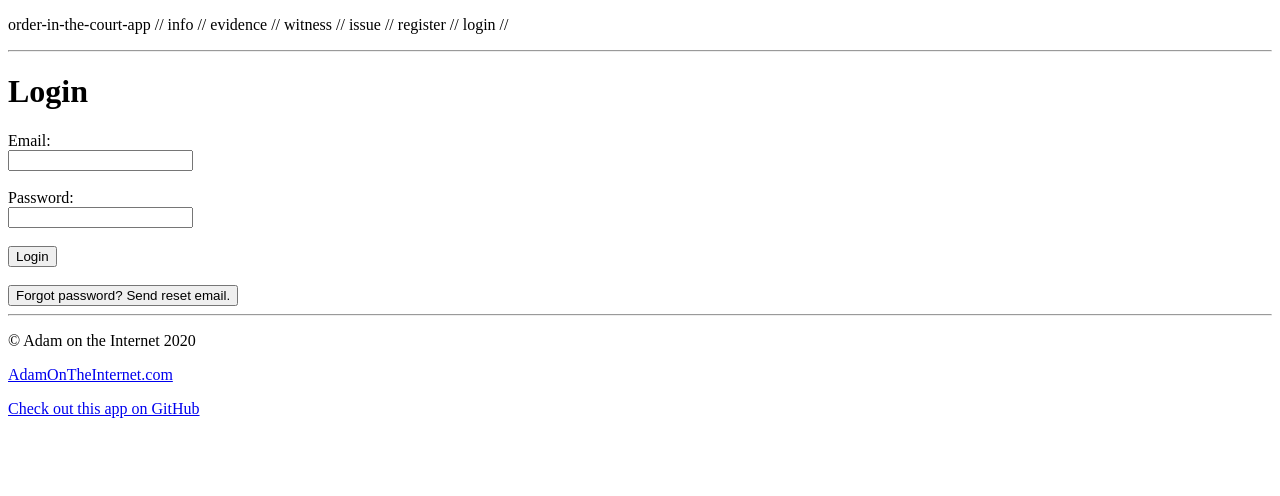
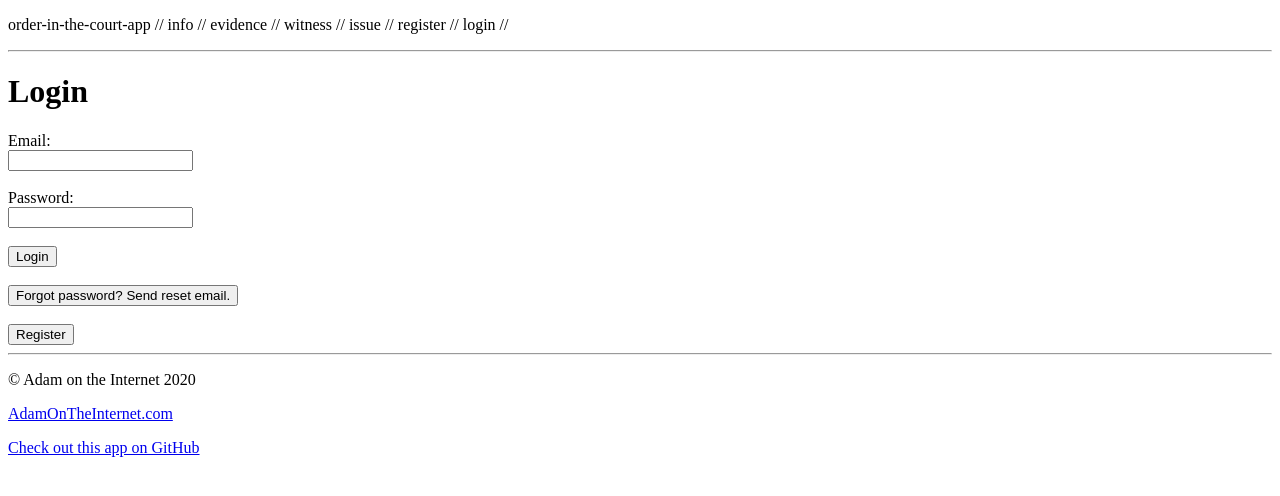
Before and after one commit to adam-on-the-internet/order-in-the-court-app, an Angular app: page /login in a window 1280 px wide. Shown: the top 496 px of the page. Built offline with nearby package versions, Linux system fonts and the light colour scheme.

Commit message:
register on login screen

```diff
--- a/src/app/components/login/login.component.html
+++ b/src/app/components/login/login.component.html
@@ -38,5 +38,10 @@
     <button (click)="resetPassword()">
       Forgot password? Send reset email.
     </button>
+    <br />
+    <br />
+    <button (click)="startRegister()">
+      Register
+    </button>
   </form>
 </div>
--- a/src/app/components/login/login.component.ts
+++ b/src/app/components/login/login.component.ts
@@ -59,6 +59,13 @@ export class LoginComponent {
     }
   }
 
+  public startRegister() {
+    const registerEmail = prompt("What email would you like to register?");
+    if (registerEmail) {
+      this.register(registerEmail);
+    }
+  }
+
   private performReset(emailToReset: string) {
     let response;
     this.userService.resetPasswordAutomatic(emailToReset)
@@ -81,4 +88,15 @@ export class LoginComponent {
         });
   }
 
+  private register(email: string) {
+    let response;
+    this.userService.register(email)
+      .subscribe((res) => response = res,
+        (error) => {
+          console.log("register failed");
+        }, () => {
+          this.navHelper.goToDashboard();
+        });
+  }
+
 }
```
